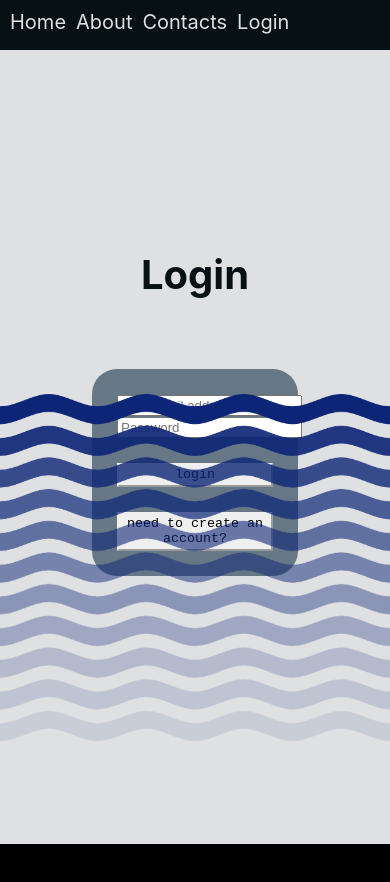
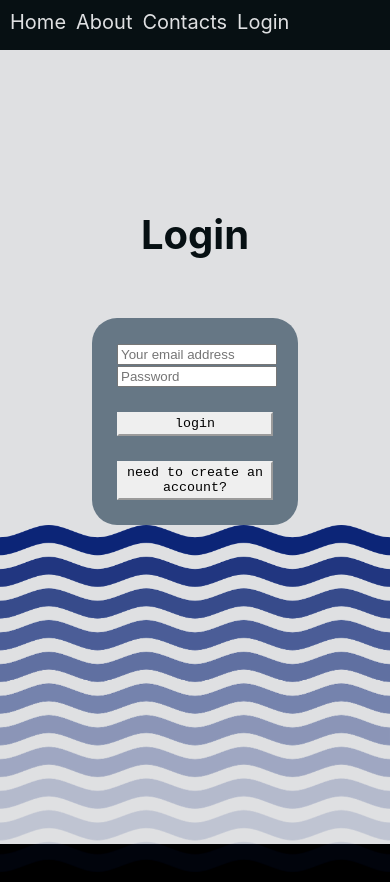
Before and after one commit to filonov-e/React-Multipage-Transition-Template, a React (Create React App) app: page /login in a window 390 px wide. Shown: the top 882 px of the page. Before the commit the page ends 844 px from the top, so only its background shows below. Built offline with nearby package versions, Linux system fonts and the light colour scheme.

Commit message:
added responsive design feature

```diff
--- a/src/App.css
+++ b/src/App.css
@@ -60,7 +60,7 @@ header {
 
 .Login-content {
   background-color: rgba(50, 74, 95, 0.7);
-  margin-top: 70px;
+  margin-top: 7vh;
   width: 40vw;
   transform: rotate(0deg);
   animation: animation-login-content 10s infinite;
@@ -69,21 +69,26 @@ header {
 
 #login-bot-img {
   position: absolute;
-  bottom: 0;
+  bottom: calc(0 - 47vh);
   background-image: url('/waves.png');
   background-size: contain;
   background-repeat: repeat-x;
   background-position: 0% 0%;
   width: 100vw;
-  height: 450px;
+  height: 46vh;
   animation: animation-waves 10s infinite;
   animation-timing-function: ease-in-out;
 }
 
 .Login header {
-  padding-top: 200px;
+  padding-top: 19vh;
   color: #071013;
   font-size: 20pt;
+}
+
+.Login input {
+  width: 39vw;
+  max-width: 200px;
 }
 
 .Profile {
@@ -179,3 +184,7 @@ header {
   75% {transform: rotate(-5deg);}
   100% {transform: rotate(0deg);}
 }
+
+@media only screen and (max-width: ) {
+
+}
```
